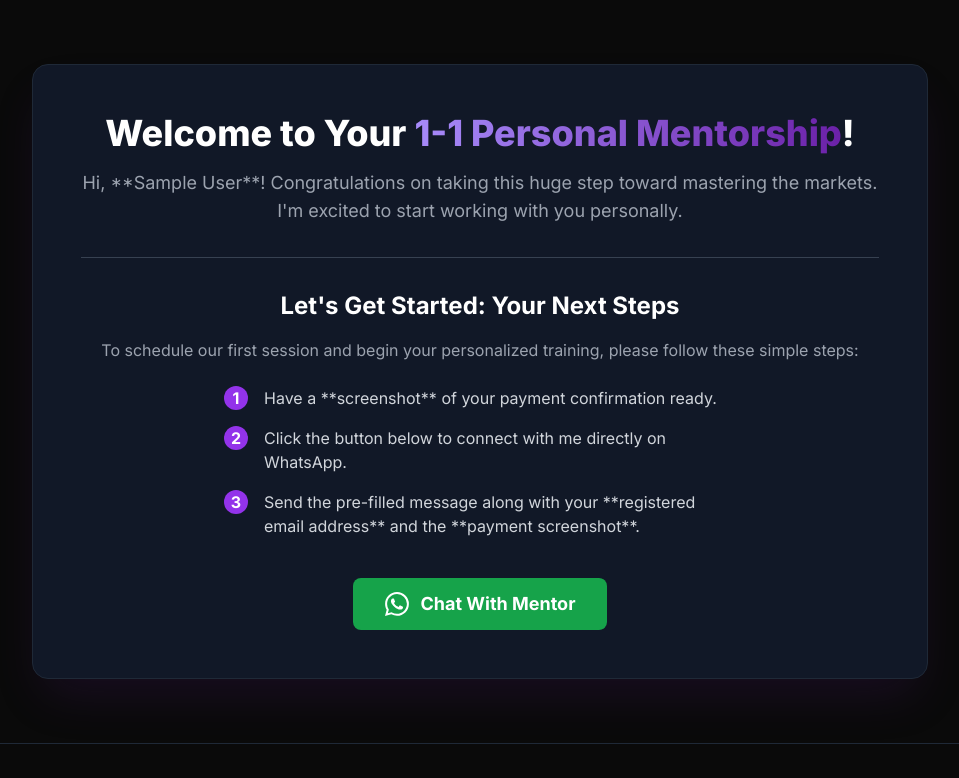
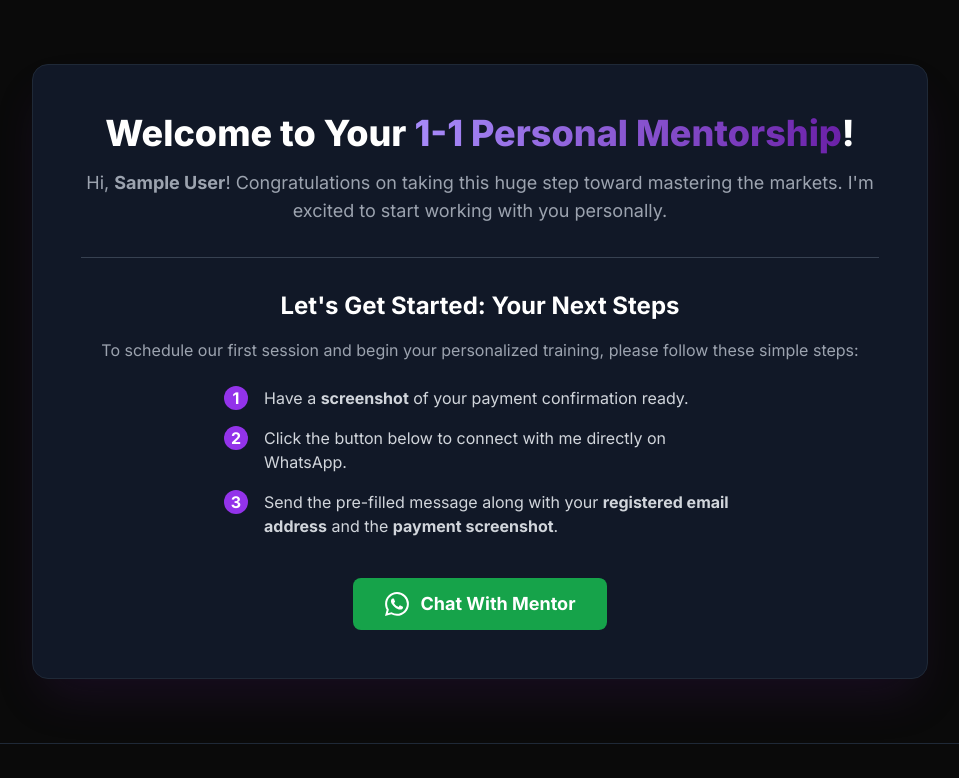
Before and after one commit to tradewithplan/trade-with-plan-flask-app, a Flask app: page /course3 in a window 1280 px wide. Shown: the part 73-851 px from the top of the page, without its empty margins (160-1119 px from the left). Run offline with Flask 3, Linux system fonts and the light colour scheme; the visitor is signed in with stand-in values (Sample User, id 1); a database or web service that is not in the repository returns one stand-in record (values such as "Sample title"); some libraries are stand-ins or nearby versions.

Commit message:
Fix font styling in Course3

```diff
--- a/templates/course3.html
+++ b/templates/course3.html
@@ -69,7 +69,7 @@
                     </h1>
 
                     <p class="text-lg text-gray-400 mt-4">
-                        Hi, **{{ session['user_name'] }}**! Congratulations on taking this huge step toward mastering the markets. I'm excited to start working with you personally.
+                        Hi, <span class="font-bold">{{ session['user_name'] }}</span>! Congratulations on taking this huge step toward mastering the markets. I'm excited to start working with you personally.
                     </p>
 
                     <div class="my-8 border-t border-gray-700"></div>
@@ -80,7 +80,7 @@
                     <ol class="text-left max-w-lg mx-auto space-y-4 text-gray-300">
                         <li class="flex items-start">
                             <span class="bg-purple-600 text-white font-bold rounded-full h-6 w-6 flex items-center justify-center mr-4 flex-shrink-0">1</span>
-                            <span>Have a **screenshot** of your payment confirmation ready.</span>
+                            <span>Have a <span class="font-bold">screenshot</span> of your payment confirmation ready.</span>
                         </li>
                         <li class="flex items-start">
                              <span class="bg-purple-600 text-white font-bold rounded-full h-6 w-6 flex items-center justify-center mr-4 flex-shrink-0">2</span>
@@ -88,7 +88,7 @@
                         </li>
                          <li class="flex items-start">
                              <span class="bg-purple-600 text-white font-bold rounded-full h-6 w-6 flex items-center justify-center mr-4 flex-shrink-0">3</span>
-                            <span>Send the pre-filled message along with your **registered email address** and the **payment screenshot**.</span>
+                            <span>Send the pre-filled message along with your <span class="font-bold">registered email address</span> and the <span  class="font-bold">payment screenshot</span>.</span>
                         </li>
                     </ol>
 
```
